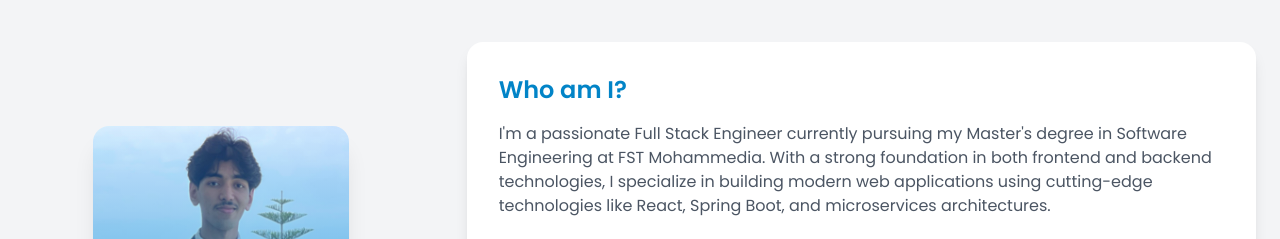
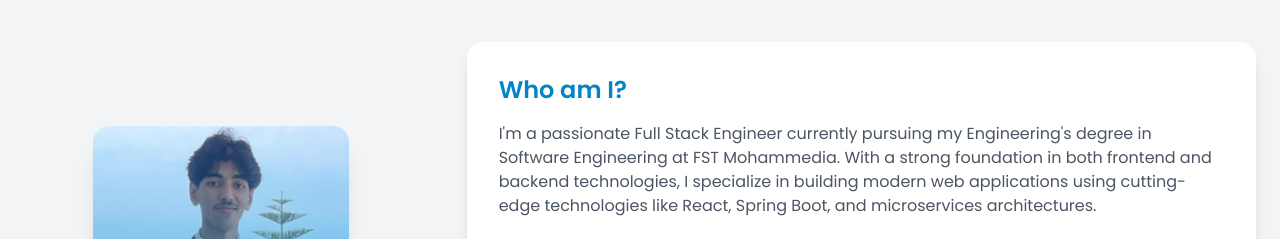
Before and after one commit to Abdellatif-EK/Abdellatif-EK.github.io, a plain HTML site: page index.html in a window 1280 px wide. Shown: the part 922-1161 px from the top of the page. Drawn offline with nearby package versions, Linux system fonts and the light colour scheme.

Commit message:
changed some text

```diff
--- a/index.html
+++ b/index.html
@@ -221,7 +221,7 @@
                     <div class="bg-white dark:bg-dark-700 rounded-2xl p-8 shadow-lg">
                         <h3 class="text-2xl font-semibold mb-4 text-primary-600 dark:text-primary-400">Who am I?</h3>
                         <p class="mb-6 text-gray-600 dark:text-gray-300">
-                            I'm a passionate Full Stack Engineer currently pursuing my Master's degree in Software Engineering at FST Mohammedia.
+                            I'm a passionate Full Stack Engineer currently pursuing my Engineering's degree in Software Engineering at FST Mohammedia.
                             With a strong foundation in both frontend and backend technologies, I specialize in building modern web applications
                             using cutting-edge technologies like React, Spring Boot, and microservices architectures.
                         </p>
```
